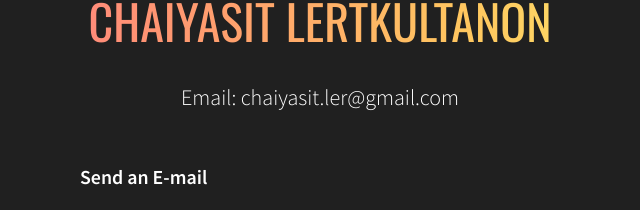
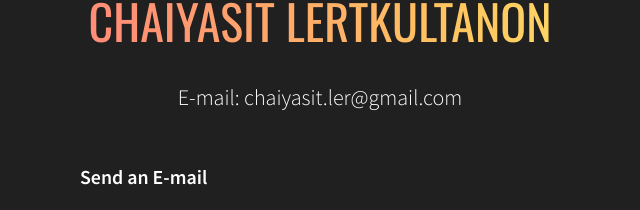
Before and after one commit to jaykungcl/jaykungcl.github.io, a plain HTML site: page contact.html in a window 1280 px wide. Shown: the part 177-387 px from the top of the page, 320-960 px from the left. Drawn offline with nearby package versions, Linux system fonts and the light colour scheme.

Commit message:
change email to e-mail

```diff
--- a/contact.html
+++ b/contact.html
@@ -29,7 +29,7 @@
 
             <div class="contact-text">
                 <h1 class="myname">CHAIYASIT LERTKULTANON</h1>
-                <p>Email: chaiyasit.ler@gmail.com</p>
+                <p>E-mail: chaiyasit.ler@gmail.com</p>
             </div>
 
 
```
